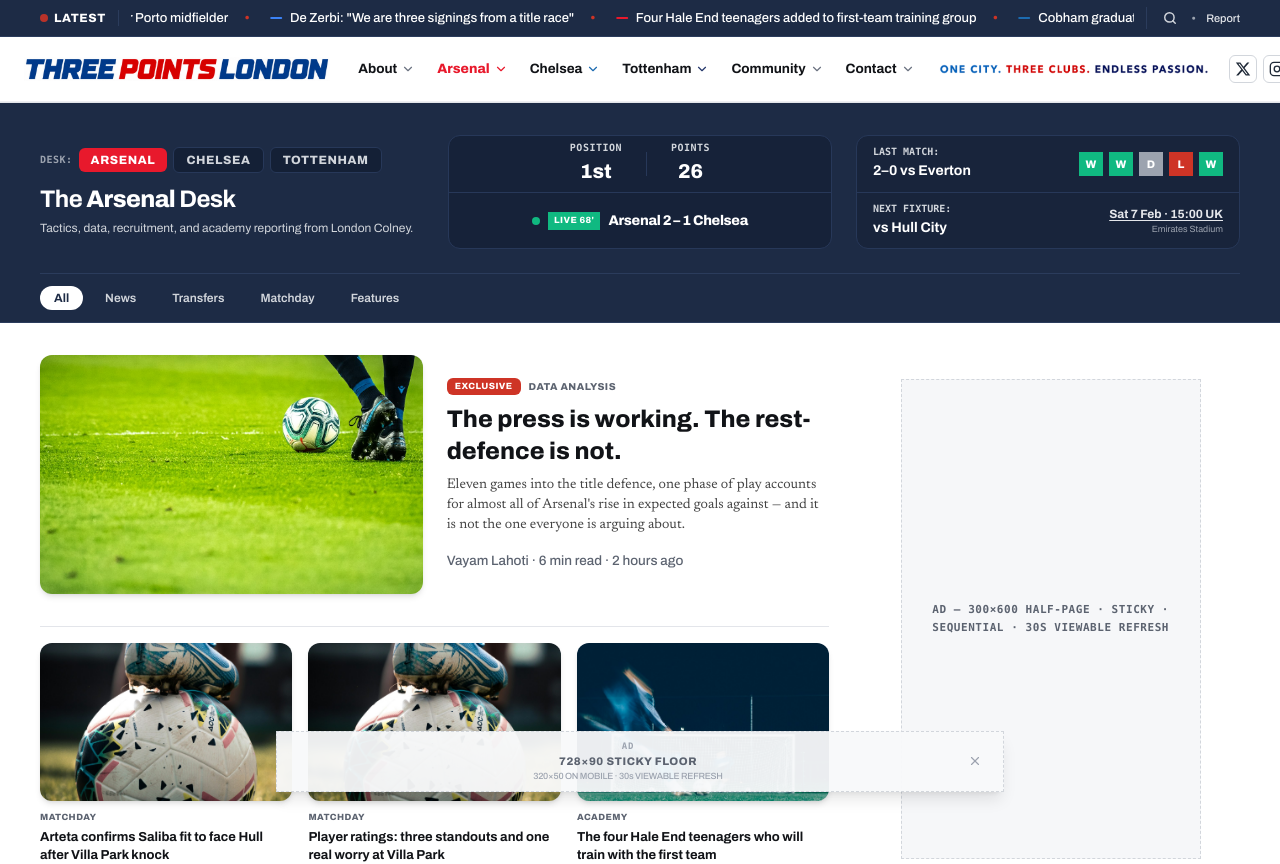
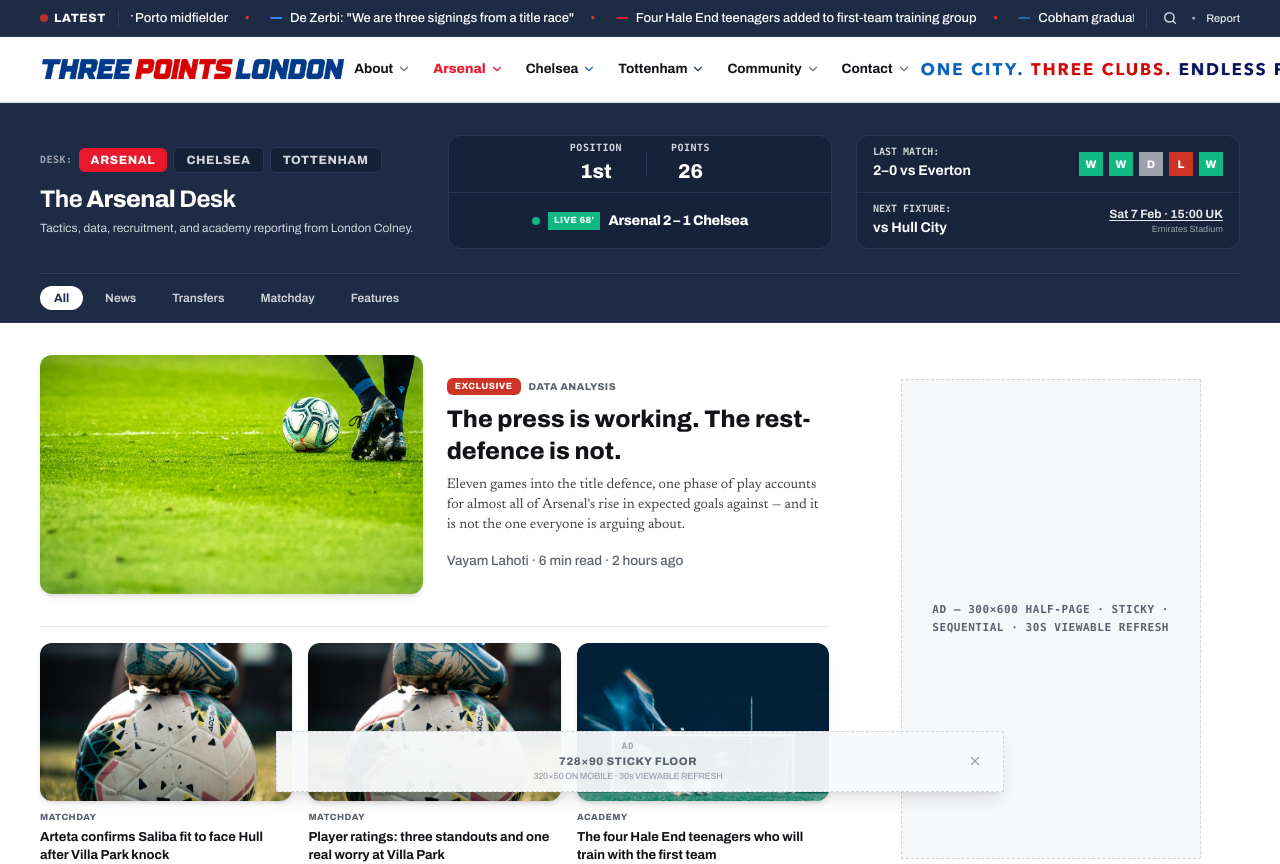
Before and after one commit to AhanaKulkarni/threepointslondon2, a Next.js app: page /arsenal in a window 1280 px wide. Shown: the top 864 px of the page. Built offline with nearby package versions, Linux system fonts and the light colour scheme.

Commit message:
fix(layout): distribute header elements with equal spacing and unify max-width containers for macOS/iMac

```diff
--- a/app/about/page.tsx
+++ b/app/about/page.tsx
@@ -24,7 +24,7 @@ export default function AboutPage() {
   };
 
   return (
-    <div className="w-full px-4 sm:px-6 md:px-8 lg:px-10 py-8 sm:py-12 space-y-12">
+    <div className="w-full max-w-[1720px] mx-auto px-4 sm:px-6 md:px-8 lg:px-10 py-8 sm:py-12 space-y-12">
       <div id="vision"></div>
       {/* Hero with Clickable Logo & Tagline */}
       <div className="max-w-4xl pb-8 border-b border-hairline">
--- a/app/author/[slug]/page.tsx
+++ b/app/author/[slug]/page.tsx
@@ -41,7 +41,7 @@ export default async function AuthorPage({ params }: AuthorPageProps) {
   };
 
   return (
-    <div className="w-full px-4 sm:px-6 md:px-8 lg:px-10 py-6 space-y-6">
+    <div className="w-full max-w-[1720px] mx-auto px-4 sm:px-6 md:px-8 lg:px-10 py-6 space-y-6">
       {/* ========================================================
           1. AUTHOR MASTHEAD CARD (Slate Navy #1D2B45)
          ======================================================== */}
--- a/app/community/page.tsx
+++ b/app/community/page.tsx
@@ -222,7 +222,7 @@ export function CommunityContent({ initialClub }: { initialClub?: string }) {
   });
 
   return (
-    <div className="w-full px-4 sm:px-6 md:px-8 lg:px-10 py-8">
+    <div className="w-full max-w-[1720px] mx-auto px-4 sm:px-6 md:px-8 lg:px-10 py-8">
       {/* Header */}
       <div className="pb-6 border-b border-hairline mb-8 flex flex-col md:flex-row md:items-end justify-between gap-4">
         <div>
--- a/app/features/page.tsx
+++ b/app/features/page.tsx
@@ -13,7 +13,7 @@ export const metadata: Metadata = {
 
 export default function FeaturesPage() {
   return (
-    <div className="w-full px-4 sm:px-6 md:px-8 lg:px-10 py-6 sm:py-8 space-y-8">
+    <div className="w-full max-w-[1720px] mx-auto px-4 sm:px-6 md:px-8 lg:px-10 py-6 sm:py-8 space-y-8">
       {/* Top Breadcrumb & Return to Home */}
       <div className="flex items-center justify-between pb-3 border-b border-hairline">
         <Link
--- a/components/ClubHubView.tsx
+++ b/components/ClubHubView.tsx
@@ -93,7 +93,8 @@ export default function ClubHubView({
              Recent Results & Upcoming Fixtures, and Desk Filter Tabs
          ======================================================== */}
       <div className="bg-[#1D2B45] text-white pt-6 sm:pt-8 pb-0 px-4 sm:px-6 md:px-8 lg:px-10 border-b border-[#2B3C5C]">
-        <div className="grid grid-cols-1 lg:grid-cols-12 gap-6 items-stretch pb-6">
+        <div className="w-full max-w-[1720px] mx-auto">
+          <div className="grid grid-cols-1 lg:grid-cols-12 gap-6 items-stretch pb-6">
           {/* LEFT: Desk Title, Club Switcher, Tagline (4 cols) */}
           <div className="lg:col-span-4 space-y-2.5 flex flex-col justify-center">
             {/* Club Switcher Navigation Pills */}
@@ -265,11 +266,12 @@ export default function ClubHubView({
           </div>
         </div>
       </div>
+    </div>
 
       {/* ========================================================
           2. MAIN CONTENT (Padding container)
          ======================================================== */}
-      <div className="w-full px-4 sm:px-6 md:px-8 lg:px-10 py-8 space-y-8">
+      <div className="w-full max-w-[1720px] mx-auto px-4 sm:px-6 md:px-8 lg:px-10 py-8 space-y-8">
         {displayedArticles.length === 0 ? (
           <div className="py-16 text-center text-muted font-body">
             <p className="text-sm">No articles found matching this filter.</p>
--- a/components/Footer.tsx
+++ b/components/Footer.tsx
@@ -6,7 +6,7 @@ import { InstagramIcon, XTwitterIcon, FacebookIcon, LinkedInIcon } from "@/compo
 export default function Footer() {
   return (
     <footer className="bg-[#1D2B45] text-white pt-12 pb-16">
-      <div className="w-full px-4 sm:px-6 md:px-8 lg:px-10">
+      <div className="w-full max-w-[1720px] mx-auto px-4 sm:px-6 md:px-8 lg:px-10">
         {/* Main Footer Grid */}
         <div className="grid grid-cols-1 lg:grid-cols-12 gap-8 pb-12 border-b border-[#2B3C5C]">
           {/* Left Column: Brand & Disclaimer (4 cols) */}
--- a/components/Header.tsx
+++ b/components/Header.tsx
@@ -108,12 +108,12 @@ export default function Header() {
         </div>
       </div>
 
-      {/* 2. Desktop Masthead: Left Group (Logo + Nav) & Right Group (Tagline + Socials) */}
+      {/* 2. Desktop Masthead (4 distinct elements with mathematically equal spacing: Logo, Nav, Tagline, Socials) */}
       <div className="hidden xl:flex w-full items-center min-h-[58px] border-b border-hairline/60 bg-white">
-        <div className="w-full max-w-[1720px] mx-auto px-4 sm:px-6 lg:px-6 xl:px-6 2xl:px-8 py-2.5 flex items-center justify-between gap-4">
+        <div className="w-full max-w-[1720px] mx-auto px-4 sm:px-6 lg:px-8 xl:px-10 py-2.5 flex items-center justify-between">
 
-          {/* LEFT: Main Brand Logo + Desktop Navigation */}
-          <div className="flex items-center gap-4 xl:gap-5 2xl:gap-8 shrink-0">
+          {/* 1. Main Brand Logo */}
+          <div className="flex items-center shrink-0">
             <Link
               href="/"
               className="inline-flex items-center cursor-pointer z-20 hover:opacity-95 transition-opacity shrink-0"
@@ -126,9 +126,10 @@ export default function Header() {
                 className="h-5.5 xl:h-6 2xl:h-6.5 w-auto object-contain cursor-pointer"
               />
             </Link>
+          </div>
 
-            {/* Desktop Navigation */}
-            <nav className="flex items-center gap-0.5 xl:gap-1.5 2xl:gap-2.5 font-bold text-[13px] xl:text-[13.5px] 2xl:text-[14.5px] text-ink shrink-0">
+          {/* 2. Desktop Navigation (All menu options as ONE single unit) */}
+          <nav className="flex items-center gap-0.5 xl:gap-1.5 2xl:gap-2.5 font-bold text-[13px] xl:text-[13.5px] 2xl:text-[14px] text-ink shrink-0">
             {/* 1. About */}
             <div
               className="relative flex items-center py-2"
@@ -450,27 +451,23 @@ export default function Header() {
               )}
             </div>
           </nav>
-        </div>
 
-        {/* RIGHT: Official Tagline + Social Links */}
-        <div className="flex items-center gap-3 xl:gap-5 2xl:gap-7 shrink-0">
-          {/* 3. Official Tagline */}
-          <div className="hidden xl:flex items-center shrink-0">
+          {/* 3. Official Tagline (Scaled +15% and mathematically equally spaced) */}
+          <div className="hidden xl:flex items-center justify-center shrink-0">
             <img
               src="/tagline-clean.png"
               alt="One City. Three Clubs. Endless Passion."
-              className="h-3 xl:h-3.5 2xl:h-4 w-auto max-w-[240px] xl:max-w-[270px] 2xl:max-w-[310px] object-contain select-none pointer-events-none"
+              className="h-3.5 xl:h-4 2xl:h-4.5 w-auto object-contain select-none pointer-events-none"
             />
           </div>
 
-          {/* 4. Social Links */}
+          {/* 4. Social Links (All 4 brand icons as ONE compact element) */}
           <div className="flex items-center shrink-0">
             <SocialLinksBar iconSize={13} compact={true} className="flex items-center gap-1 xl:gap-1.5 shrink-0" />
           </div>
+
         </div>
-
       </div>
-    </div>
 
       {/* ========================================================
           MOBILE DRAWER (Matching Image 4 Bottom-Left Exactly)
```
